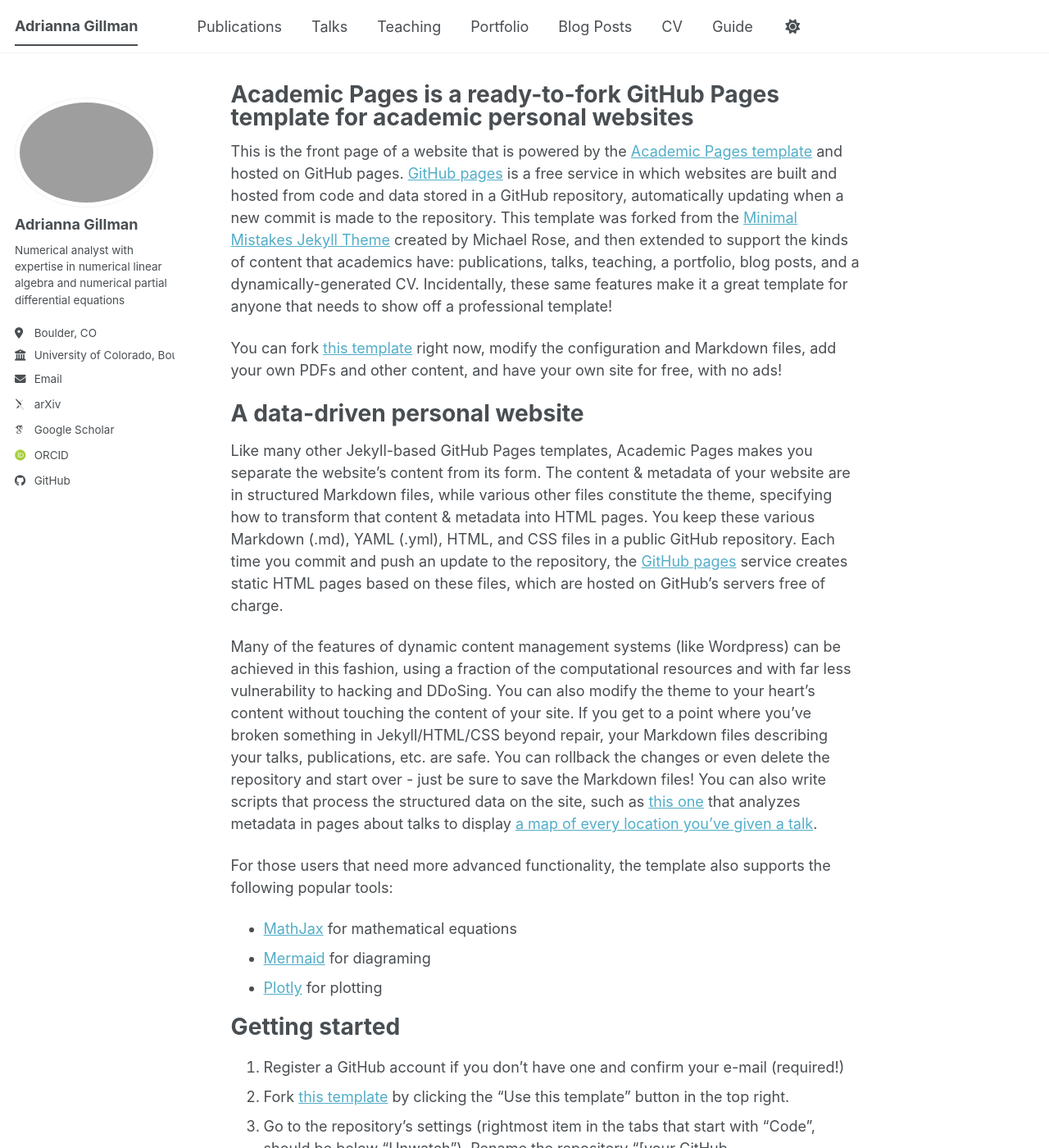
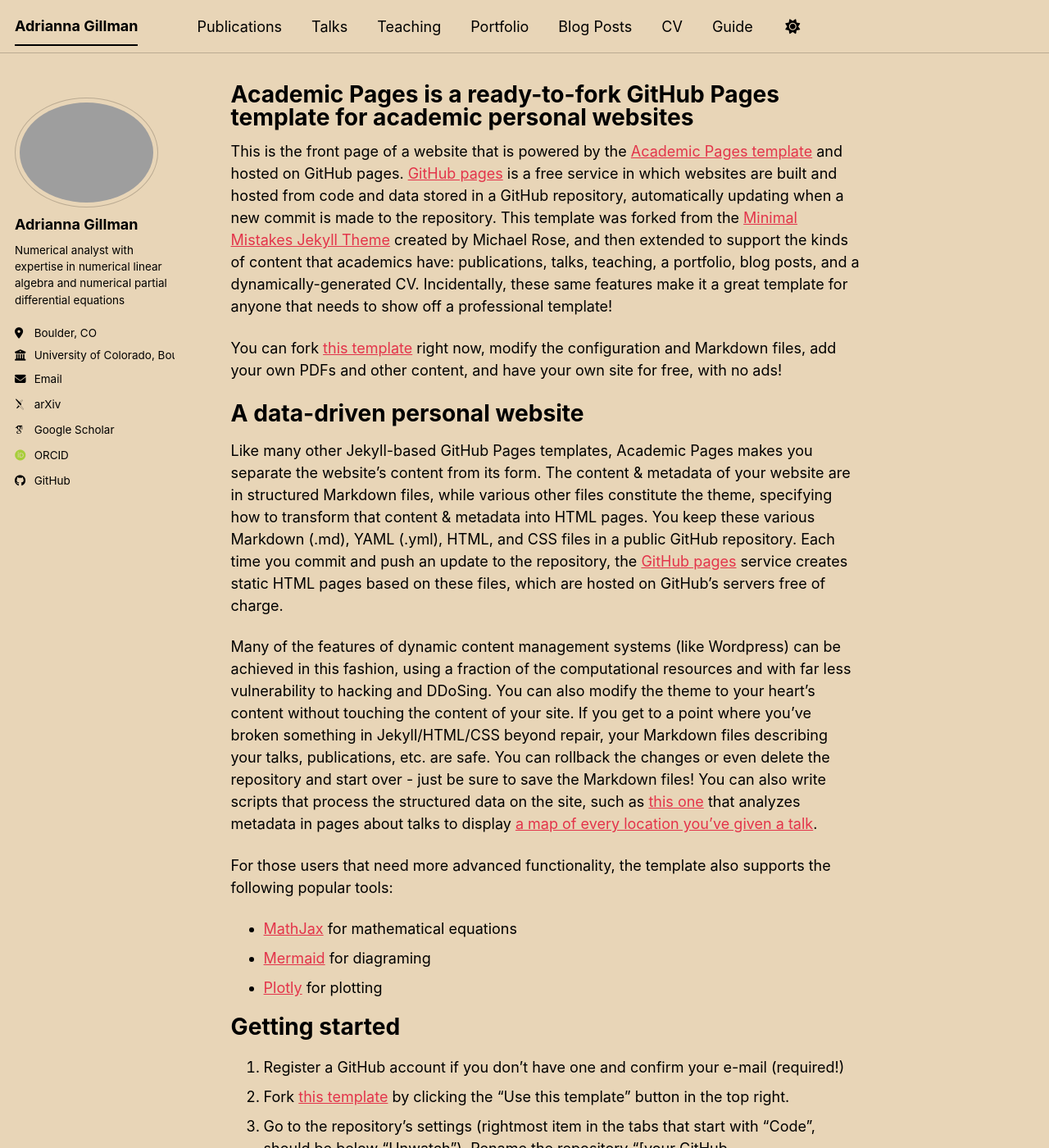
Before and after one commit to agillman20/agillman20.github.io, a Jekyll site: the page built from _pages/about.md, in a window 1280 px wide and 1400 px high. Shown: the whole window at 82% size. Built offline with Jekyll 4.4.1, drawn with Linux system fonts in a browser that asks for light colours; some web fonts are replaced; a script bundle is joined from its source files by our own code; library files that are not in the unit come from our copies.

Commit message:
changes to config

```diff
--- a/_config.yml
+++ b/_config.yml
@@ -8,11 +8,11 @@
 
 # Basic Site Settings
 locale                   : "en-US"
-site_theme               : "default" # The available themes options are "default", "air", "sunrise", "mint", "dirt" and "contrast"
+site_theme               : "sunrise" # The available themes options are "default", "air", "sunrise", "mint", "dirt" and "contrast"
 title                    : "Adrianna Gillman "
 title_separator          : "-"
 name                     : &name "Adrianna Gillman"
-description              : &description "Your Name's academic portfolio"   # Update this with a general description of your site, this is the default if not overridden by a page
+description              : &description "Associate Professor"   # Update this with a general description of your site, this is the default if not overridden by a page
 url                      : https://agillman20.github.io # The base hostname & protocol for your site e.g. "https://[your GitHub username].github.io",
                                                            # or if you already have some other page hosted on Github then use "https://[your GitHub username].github.io/[Your Repo Name]"
 baseurl                  : "" # the subpath of your site, e.g. "/blog"
```
